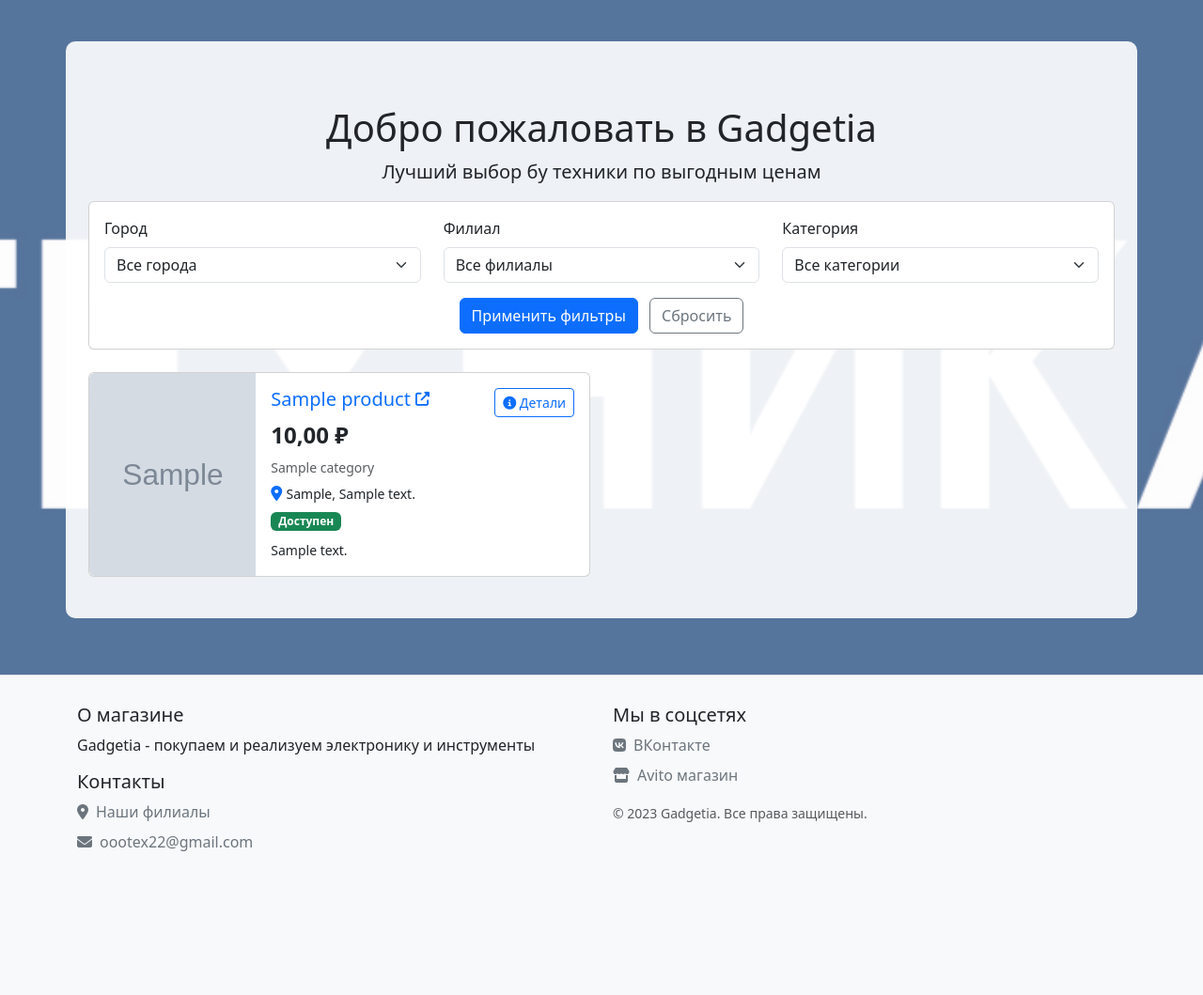
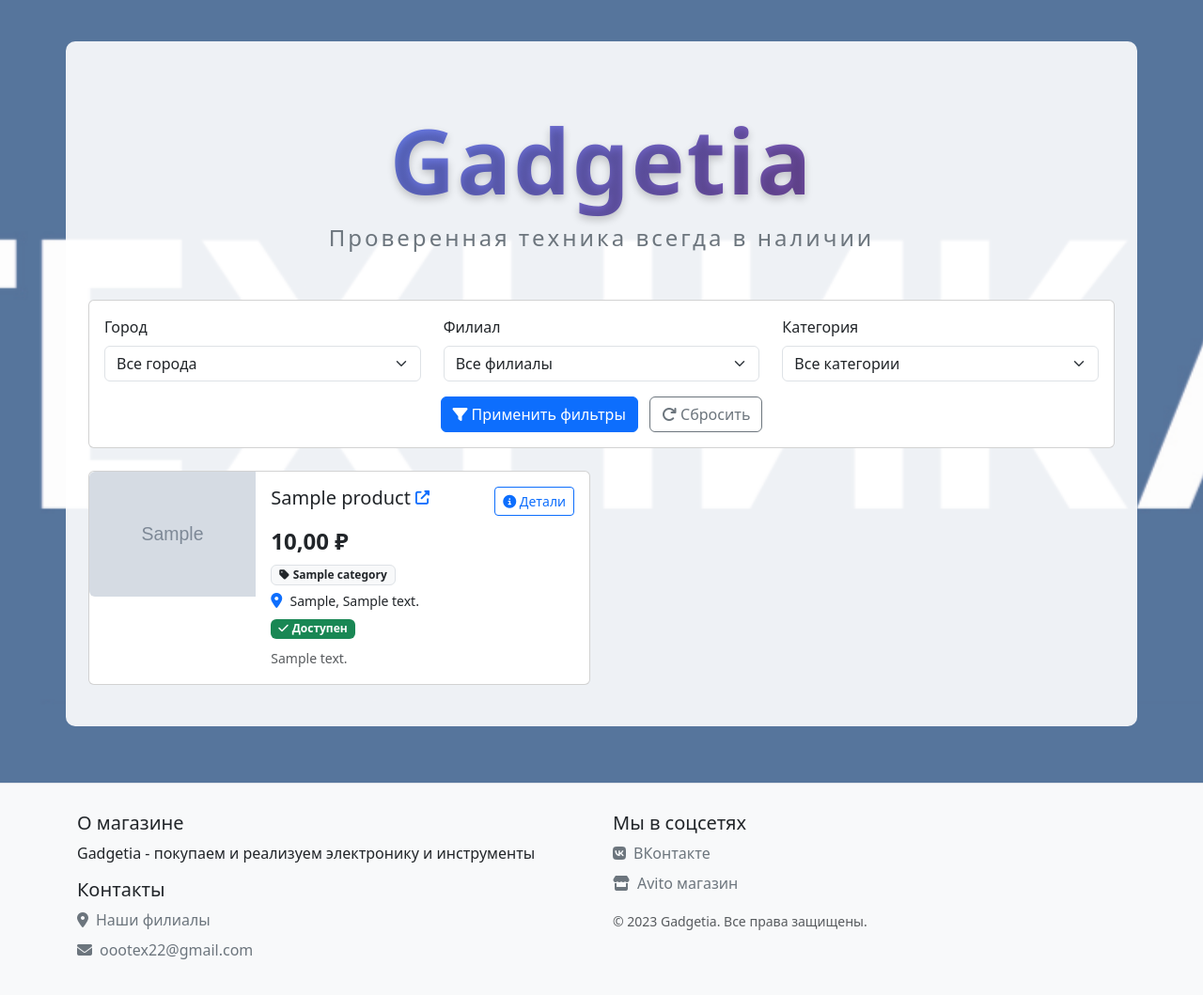
Before and after one commit to NikolayChegivarov/TechnologyStore, a Django app: page / in a window 1280 px wide. Shown: the part 56-1115 px from the top of the page at 94% size. Before the commit the page ends 962 px from the top, so only its background shows below. Run offline with Django 5.2, Linux system fonts and the light colour scheme; tables that the repository leaves empty hold one stand-in row (values such as "Sample post"); grey boxes marked "Sample" are stand-in pictures; parts of the project's set-up code (start-up, migrations or seed data) failed here and were passed over.

Commit message:
прибрал на чердаке

```diff
--- a/store_app/templates/home.html
+++ b/store_app/templates/home.html
@@ -2,14 +2,47 @@
 {% load static %}
 
 {% block content %}
+<style>
+.brand-title {
+    font-family: 'Segoe UI', Tahoma, Geneva, Verdana, sans-serif;
+    font-size: 6rem; /* Увеличили размер шрифта */
+    font-weight: 800; /* Сделали жирнее */
+    margin-bottom: 0.5rem;
+    padding: 0; /* Убрали отступы */
+    display: block; /* Убрали inline-block */
+}
+
+.brand-gradient {
+    background: linear-gradient(135deg, #667eea 0%, #764ba2 100%);
+    -webkit-background-clip: text;
+    -webkit-text-fill-color: transparent;
+    background-clip: text;
+    text-shadow: 0 4px 8px rgba(0,0,0,0.2);
+    letter-spacing: 2px; /* Добавили расстояние между буквами */
+}
+
+.brand-subtitle {
+    color: #6c757d;
+    font-size: 1.5rem; /* Увеличили подзаголовок */
+    font-weight: 300;
+    letter-spacing: 3px;
+    margin-bottom: 3rem;
+}
+
+/* Убрали контейнер с рамкой */
+</style>
+
 <div class="container mt-5">
     <div class="row justify-content-center">
-        <div class="col-md-8 text-center">
-            <h1>Добро пожаловать в Gadgetia</h1>
-            <p class="lead">Лучший выбор бу техники по выгодным ценам</p>
+        <div class="col-md-12 text-center"> <!-- Используем всю ширину -->
+            <h1 class="brand-title">
+                <span class="brand-gradient">Gadgetia</span>
+            </h1>
+            <p class="brand-subtitle">Проверенная техника всегда в наличии</p>
         </div>
     </div>
 
+    <!-- Остальной код без изменений -->
     <!-- Фильтры -->
     <div class="row mb-4">
         <div class="col-md-12">
@@ -47,8 +80,12 @@
                         </div>
                         <div class="row mt-3">
                             <div class="col-md-12 text-center">
-                                <button type="submit" class="btn btn-primary me-2">Применить фильтры</button>
-                                <a href="{% url 'home' %}" class="btn btn-outline-secondary">Сбросить</a>
+                                <button type="submit" class="btn btn-primary me-2">
+                                    <i class="fas fa-filter me-1"></i>Применить фильтры
+                                </button>
+                                <a href="{% url 'home' %}" class="btn btn-outline-secondary">
+                                    <i class="fas fa-redo me-1"></i>Сбросить
+                                </a>
                             </div>
                         </div>
                     </form>
@@ -62,28 +99,30 @@
         {% if products %}
             {% for product in products %}
                 <div class="col-md-6 mb-4">
-                    <div class="card h-100">
+                    <div class="card h-100 product-card">
                         <div class="row g-0">
                             <!-- Изображение товара -->
                             <div class="col-md-4">
+                                <div class="card-img-container">
                                     {% if product.image %}
-                                    <img src="{{ product.image.url }}" class="img-fluid rounded-start h-100" alt="{{ product.name }}" style="object-fit: cover;">
+                                        <img src="{{ product.image.url }}" class="img-fluid rounded-start" alt="{{ product.name }}">
                                     {% else %}
                                         <div class="text-center py-5 bg-light h-100 d-flex align-items-center justify-content-center">
                                             <i class="fas fa-image fa-3x text-muted"></i>
                                         </div>
                                     {% endif %}
                                 </div>
+                            </div>
 
                             <!-- Информация о товаре -->
                             <div class="col-md-8">
-                                <div class="card-body">
-                                    <div class="d-flex justify-content-between align-items-start">
-                                        <div>
+                                <div class="card-body d-flex flex-column h-100">
+                                    <div class="d-flex justify-content-between align-items-start mb-2">
+                                        <div class="flex-grow-1">
                                             <h5 class="card-title">
                                                 {% if product.external_url %}
-                                                    <a href="{{ product.external_url }}" target="_blank" class="text-decoration-none" id="product-link-{{ product.id }}">
-                                                        {{ product.name }} <i class="fas fa-external-link-alt fa-xs"></i>
+                                                    <a href="{{ product.external_url }}" target="_blank" class="text-decoration-none text-dark" id="product-link-{{ product.id }}">
+                                                        {{ product.name }} <i class="fas fa-external-link-alt fa-xs text-primary"></i>
                                                     </a>
                                                 {% else %}
                                                     {{ product.name }}
@@ -92,7 +131,7 @@
                                         </div>
                                         <div class="d-flex flex-column align-items-end">
                                             {% if user.is_authenticated and user.role == 'CUSTOMER' %}
-                                                <button class="btn btn-sm btn-outline-secondary favorite-btn mb-1"
+                                                <button class="btn btn-sm btn-outline-warning favorite-btn mb-2"
                                                         data-product-id="{{ product.id }}"
                                                         id="favorite-btn-{{ product.id }}"
                                                         data-initial-state="{% if product.id in user_favorites %}active{% else %}inactive{% endif %}">
@@ -107,26 +146,34 @@
                                         </div>
                                     </div>
 
+                                    <div class="mt-auto">
                                         <p class="card-text mb-1">
-                                        <strong class="fs-4">{{ product.price }} ₽</strong>
+                                            <strong class="fs-4 price-highlight">{{ product.price }} ₽</strong>
                                         </p>
                                         <p class="card-text mb-1">
-                                        <small class="text-muted">{{ product.category.name }}</small>
+                                            <span class="badge bg-light text-dark border">
+                                                <i class="fas fa-tag me-1"></i>{{ product.category.name }}
+                                            </span>
                                         </p>
                                         <p class="card-text mb-1">
-                                        <i class="fas fa-map-marker-alt text-primary"></i>
+                                            <i class="fas fa-map-marker-alt text-primary me-1"></i>
                                             <small>{{ product.store.city }}, {{ product.store.address }}</small>
                                         </p>
-                                    <p class="card-text mb-1">
+                                        <p class="card-text mb-2">
                                             <span class="badge bg-{% if product.available %}success{% else %}danger{% endif %}">
-                                            {% if product.available %}Доступен{% else %}Нет в наличии{% endif %}
+                                                {% if product.available %}
+                                                    <i class="fas fa-check me-1"></i>Доступен
+                                                {% else %}
+                                                    <i class="fas fa-times me-1"></i>Нет в наличии
+                                                {% endif %}
                                             </span>
                                         </p>
                                         {% if product.description %}
-                                        <p class="card-text mt-2">
-                                            <small>{{ product.description|truncatechars:150 }}</small>
+                                            <p class="card-text">
+                                                <small class="text-muted">{{ product.description|truncatechars:120 }}</small>
                                             </p>
                                         {% endif %}
+                                    </div>
                                 </div>
                             </div>
                         </div>
@@ -135,12 +182,18 @@
             {% endfor %}
         {% else %}
             <div class="col-12 text-center">
-                <div class="alert alert-info">Товары не найдены. Попробуйте изменить параметры фильтрации.</div>
+                <div class="alert alert-info py-4">
+                    <i class="fas fa-search fa-2x mb-3"></i>
+                    <h5>Товары не найдены</h5>
+                    <p class="mb-0">Попробуйте изменить параметры фильтрации</p>
+                </div>
             </div>
         {% endif %}
     </div>
 </div>
 {% endblock %}
+
+<!-- Остальной JS код без изменений -->
 
 {% block extra_js %}
 <script>
@@ -164,9 +217,11 @@
             if (data.status === 'added') {
                 btn.find('i').removeClass('far').addClass('fas');
                 btn.data('initial-state', 'active');
+                btn.addClass('active');
             } else if (data.status === 'removed') {
                 btn.find('i').removeClass('fas').addClass('far');
                 btn.data('initial-state', 'inactive');
+                btn.removeClass('active');
             }
 
             // Обновляем глобальный счетчик избранного
@@ -190,8 +245,10 @@
 
         if (initialState === 'active') {
             icon.removeClass('far').addClass('fas');
+            btn.addClass('active');
         } else {
             icon.removeClass('fas').addClass('far');
+            btn.removeClass('active');
         }
     });
 });
```
Lines whose indentation alone changed are shown as unchanged.
